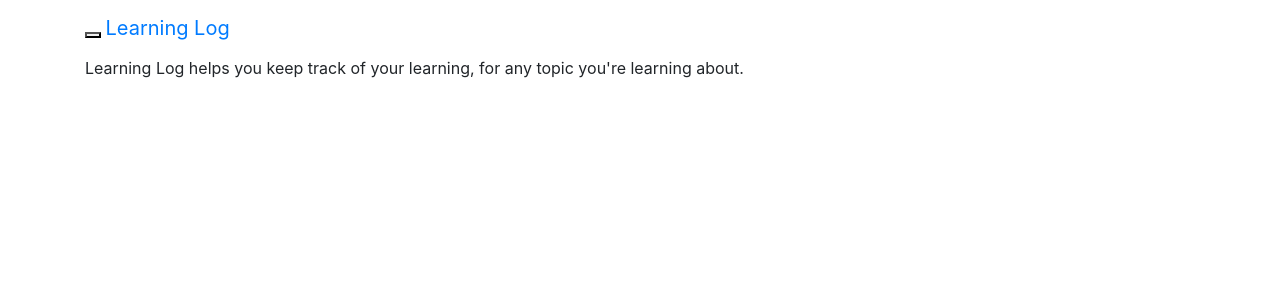
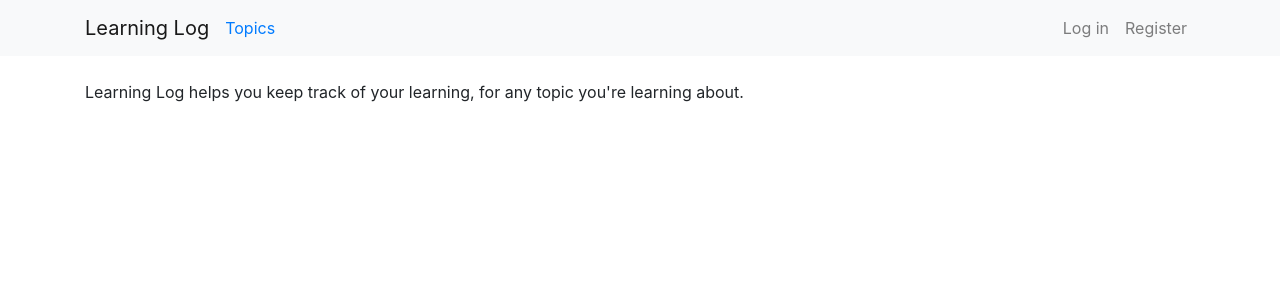
Before and after one commit to deverser/learning_log, a Django app: page / in a window 1280 px wide. Shown: the top 300 px of the page. Run offline with Django 3.2, Linux system fonts and the light colour scheme; some libraries are stand-ins or nearby versions.

Commit message:
Fixed navbar in bootstrap 4 template

```diff
--- a/learning_logs/templates/learning_logs/base.html
+++ b/learning_logs/templates/learning_logs/base.html
@@ -5,7 +5,7 @@
 <head>
     <meta charset="UTF-8">
     <meta http-equiv="X-UA-Compatible" content="IE=edge">
-    <meta name="viewport" content="width=device-width, initial-scale=1">
+    <meta name="viewport" content="width=device-width, initial-scale=1, shrink-to-fit=no">
 
     <title>Learning Log</title>
 
@@ -15,28 +15,29 @@
 </head>
 <body>
     <!-- Статическая навигационная панель -->
-    <nav class="navbar navbar-default navbar-static-top">
+    <nav class="navbar navbar-expand-md navbar-light bg-light mb-4 ">
         <div class="container">
             <div class="navbar-header">
-                <button type="button"
-                        class="navbar-toggle collapsed"
-                        data-toggle="collapse" data-target="#navbar"
-                        aria-expanded="false" aria-controls="navbar"></button>
+                <button class="navbar-toggler" type="button" data-toggle="collapse"
+                        data-target="#navbar" aria-controls="navbar"
+                        aria-expanded="false" aria-label="Toggle navigation">
+                    <span class="navbar-toggler-icon"></span>
+                </button>
 
 
                 <a class="navbar-brand" href="{% url 'learning_logs:index' %}">Learning Log</a>
             </div>
             <div id="navbar" class="navbar-collapse collapse">
-                <ul class="nav navbar-nav">
-                    <li><a href="{% url 'learning_logs:topics' %}">Topics</a></li>
+                <ul class="navbar-nav mr-auto">
+                    <li><a href="{% url 'learning_logs:topics' %}"> Topics </a></li>
                 </ul>
-                <ul class="nav navbar-nav navbar-right">
+                <ul class="navbar-nav">
                     {% if user.is_authenticated %}
-                        <li><a>Hello, {{ user.username }}. </a></li>
-                        <li><a href="{% url 'users:logout' %}">Log Out</a></li>
+                        <li class="nav-item"><a>Hello, {{ user.username }}. </a></li>
+                        <li class="nav-item"><a class="nav-link" href="{% url 'users:logout' %}"> Log Out </a></li>
                     {% else %}
-                        <li><a href="{% url 'users:login' %}">Log in</a></li>
-                        <li><a href="{% url 'users:register' %}">Register</a></li>
+                        <li class="nav-item"><a class="nav-link" href="{% url 'users:login' %}"> Log in </a></li>
+                        <li class="nav-item"><a class="nav-link" href="{% url 'users:register' %}"> Register </a></li>
                     {% endif %}
                 </ul>
             </div><!--/.nav-collapse -->
```
